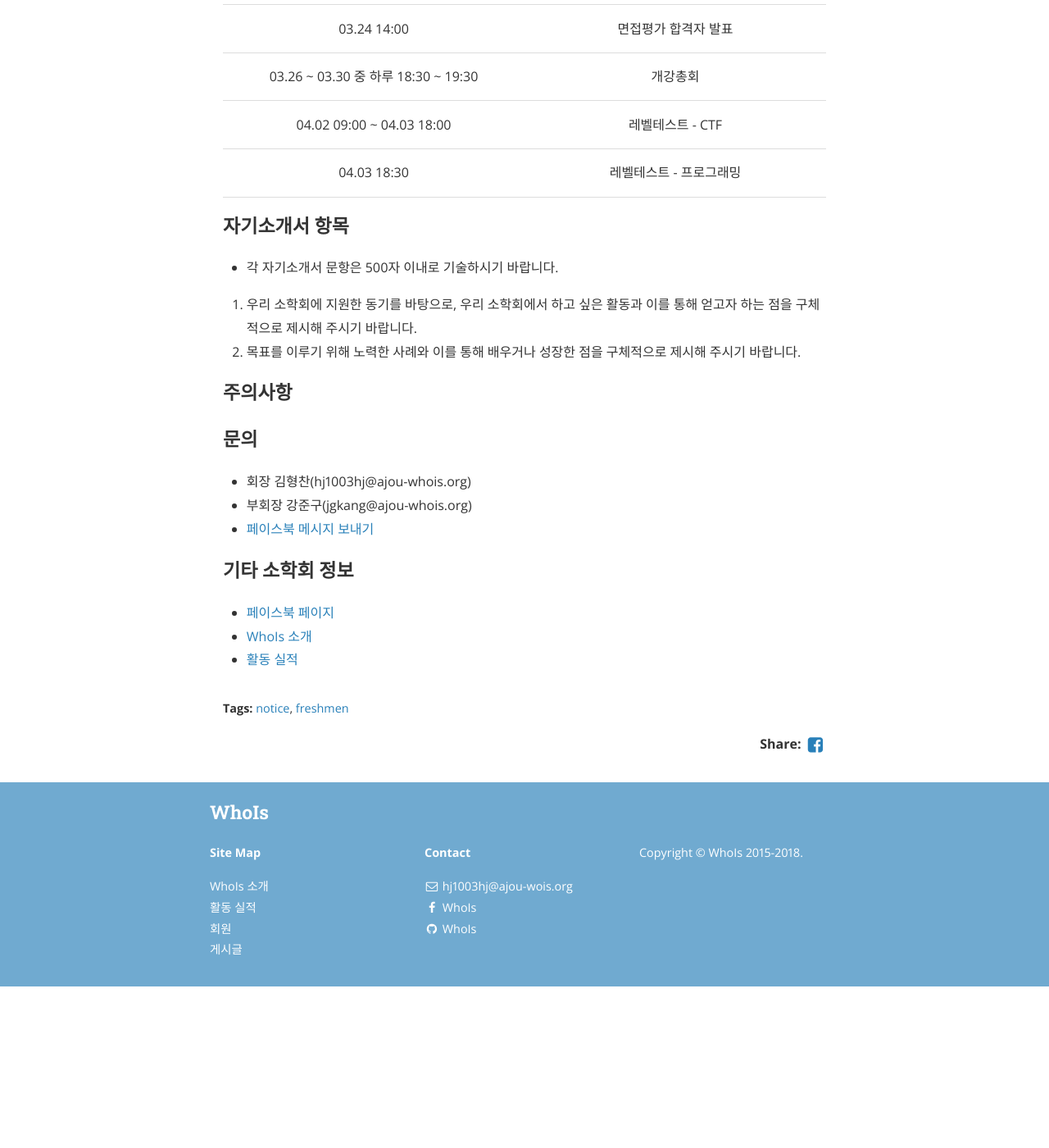
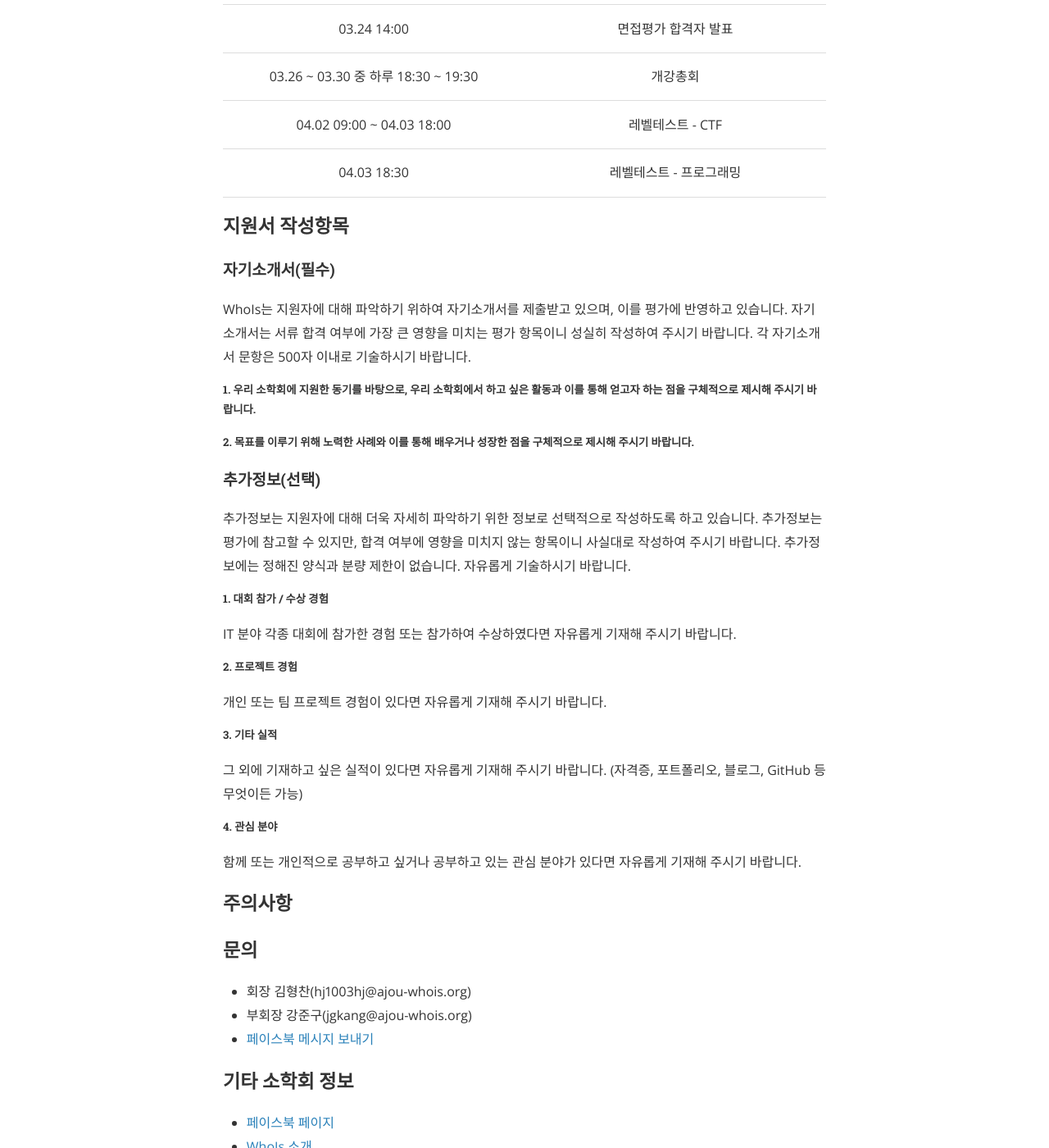
Before and after one commit to ajou-whois/ajou-whois.github.io, a Jekyll site: the page built from _posts/2018-02-26-2018-freshmen.md, in a window 1280 px wide and 1400 px high, scrolled down 924 px. Shown: the whole window at 82% size. Built offline with Jekyll 4.4.1, drawn with Linux system fonts in a browser that asks for light colours; nearby versions of some CDN libraries; before the commit the page ends 2127 px from its top, so only the background shows below that.

Commit message:
Update 2018 Freshmen
Update Coverletter

```diff
--- a/_posts/2018-02-26-2018-freshmen.md
+++ b/_posts/2018-02-26-2018-freshmen.md
@@ -27,12 +27,35 @@ tags: [notice, freshmen]
 | 04.02 09:00 ~ 04.03 18:00 | 레벨테스트 - CTF |
 | 04.03 18:30 | 레벨테스트 - 프로그래밍 |
 
-### 자기소개서 항목
+### 지원서 작성항목
 
-* 각 자기소개서 문항은 500자 이내로 기술하시기 바랍니다.
+#### 자기소개서(필수)
+WhoIs는 지원자에 대해 파악하기 위하여 자기소개서를 제출받고 있으며, 이를 평가에 반영하고 있습니다.
+자기소개서는 서류 합격 여부에 가장 큰 영향을 미치는 평가 항목이니 성실히 작성하여 주시기 바랍니다.
+각 자기소개서 문항은 500자 이내로 기술하시기 바랍니다.
 
-1. 우리 소학회에 지원한 동기를 바탕으로, 우리 소학회에서 하고 싶은 활동과 이를 통해 얻고자 하는 점을 구체적으로 제시해 주시기 바랍니다.
-1. 목표를 이루기 위해 노력한 사례와 이를 통해 배우거나 성장한 점을 구체적으로 제시해 주시기 바랍니다.
+##### 1. 우리 소학회에 지원한 동기를 바탕으로, 우리 소학회에서 하고 싶은 활동과 이를 통해 얻고자 하는 점을 구체적으로 제시해 주시기 바랍니다.
+
+##### 2. 목표를 이루기 위해 노력한 사례와 이를 통해 배우거나 성장한 점을 구체적으로 제시해 주시기 바랍니다.
+
+#### 추가정보(선택)
+추가정보는 지원자에 대해 더욱 자세히 파악하기 위한 정보로 선택적으로 작성하도록 하고 있습니다.
+추가정보는 평가에 참고할 수 있지만, 합격 여부에 영향을 미치지 않는 항목이니 사실대로 작성하여 주시기 바랍니다.
+추가정보에는 정해진 양식과 분량 제한이 없습니다.
+자유롭게 기술하시기 바랍니다.
+
+##### 1. 대회 참가 / 수상 경험
+IT 분야 각종 대회에 참가한 경험 또는 참가하여 수상하였다면 자유롭게 기재해 주시기 바랍니다.
+
+##### 2. 프로젝트 경험
+개인 또는 팀 프로젝트 경험이 있다면 자유롭게 기재해 주시기 바랍니다.
+
+##### 3. 기타 실적
+그 외에 기재하고 싶은 실적이 있다면 자유롭게 기재해 주시기 바랍니다.
+(자격증, 포트폴리오, 블로그, GitHub 등 무엇이든 가능)
+
+##### 4. 관심 분야
+함께 또는 개인적으로 공부하고 싶거나 공부하고 있는 관심 분야가 있다면 자유롭게 기재해 주시기 바랍니다.
 
 ### 주의사항
 
```
